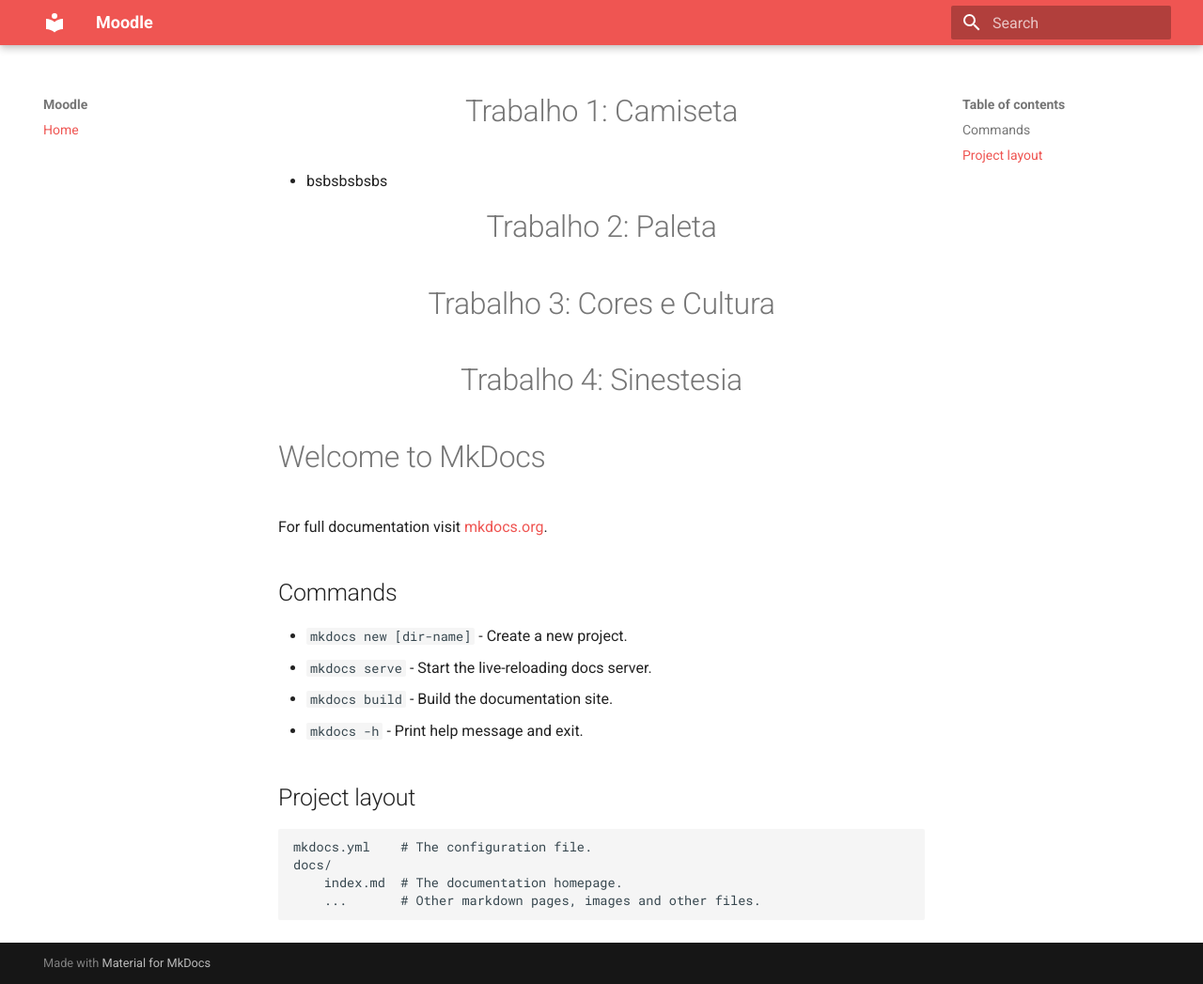
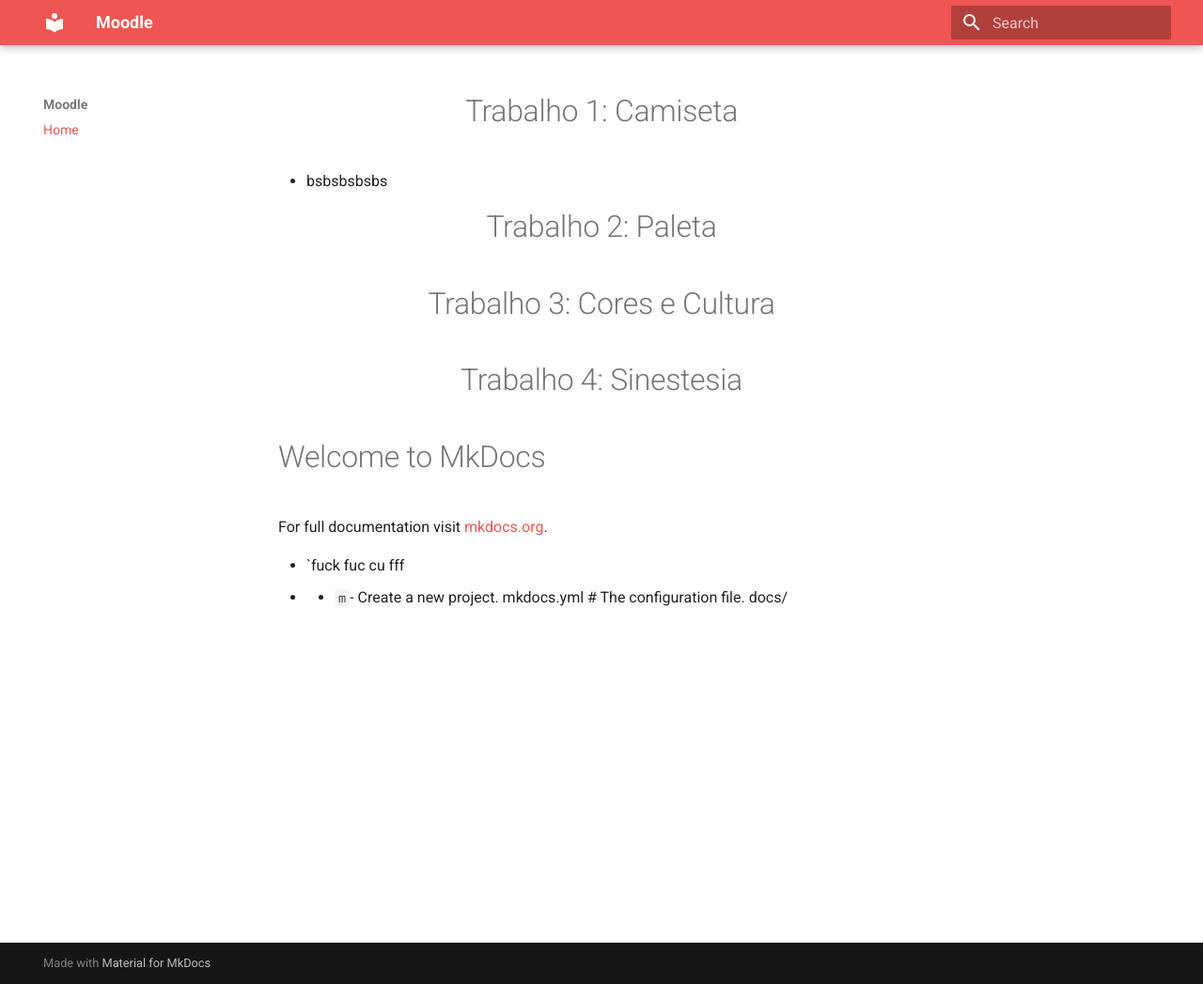
Before and after one commit to WonnzDA/FLAD_Cor, an MkDocs documentation site: the page built from docs/index.md, in a window 1280 px wide and 1047 px high. Shown: the whole window at 94% size. Built offline with MkDocs 1.6.1 and Material for MkDocs 9.7.7, drawn with Linux system fonts in a browser that asks for light colours.

Commit message:
Update index.md

```diff
--- a/docs/index.md
+++ b/docs/index.md
@@ -21,16 +21,7 @@
 
 For full documentation visit [mkdocs.org](https://www.mkdocs.org).
 
-## Commands
-
-* `mkdocs new [dir-name]` - Create a new project.
-* `mkdocs serve` - Start the live-reloading docs server.
-* `mkdocs build` - Build the documentation site.
-* `mkdocs -h` - Print help message and exit.
-
-## Project layout
-
-    mkdocs.yml    # The configuration file.
+* `fuck fuc cu fff
+* * `m`- Create a new project.
+      mkdocs.yml    # The configuration file.
     docs/
-        index.md  # The documentation homepage.
-        ...       # Other markdown pages, images and other files.
```
